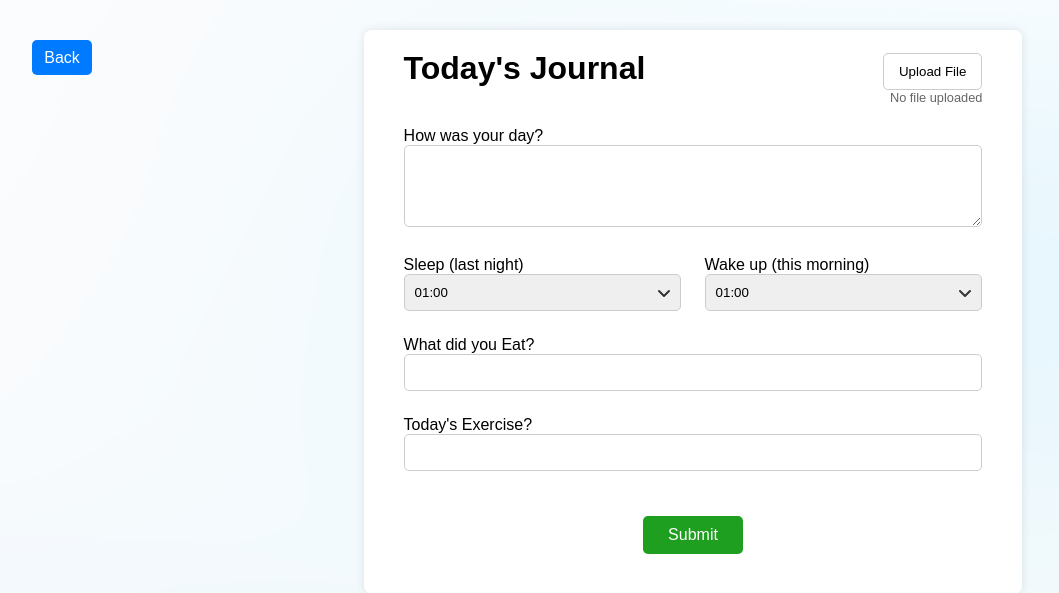
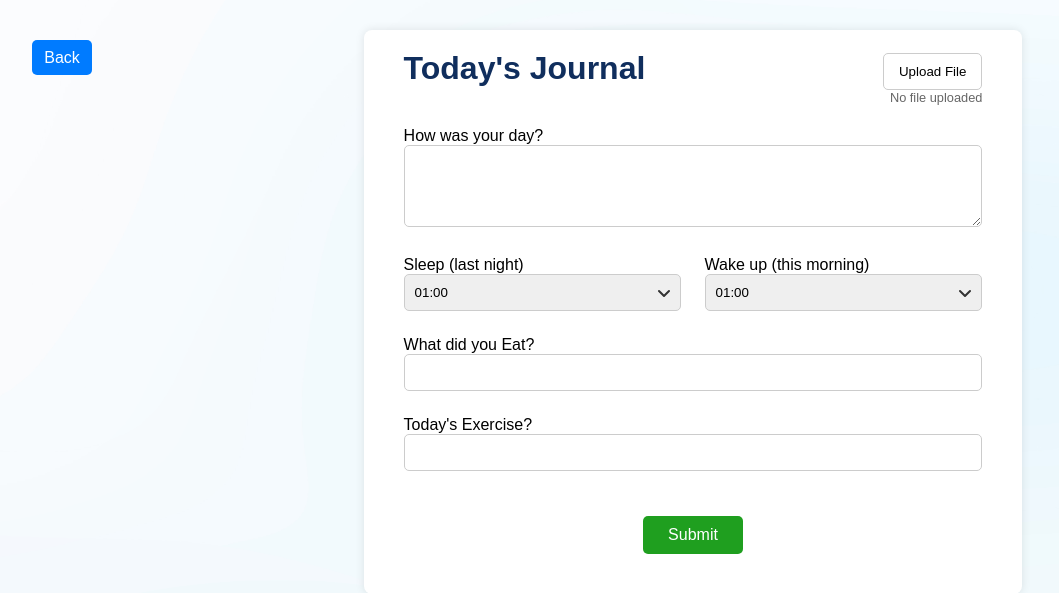
Before and after one commit to ChealseaYao/COMP9030_CaRe_Group-6, a PHP site: page /patient/newJournalPage.html in a window 1280 px wide. Shown: the part 100-693 px from the top of the page, without its empty margins (8-1067 px from the left). Run offline with PHP 8.4, Linux system fonts and the light colour scheme.

Commit message:
journal entry h1 font color fix

```diff
--- a/style/newJournal.css
+++ b/style/newJournal.css
@@ -13,6 +13,7 @@
 .newJournal-body h1 {
   text-align: center;
   margin-bottom: 20px;
+  color: #102e5d;
 }
 
 .newJournal-body .header {
```
